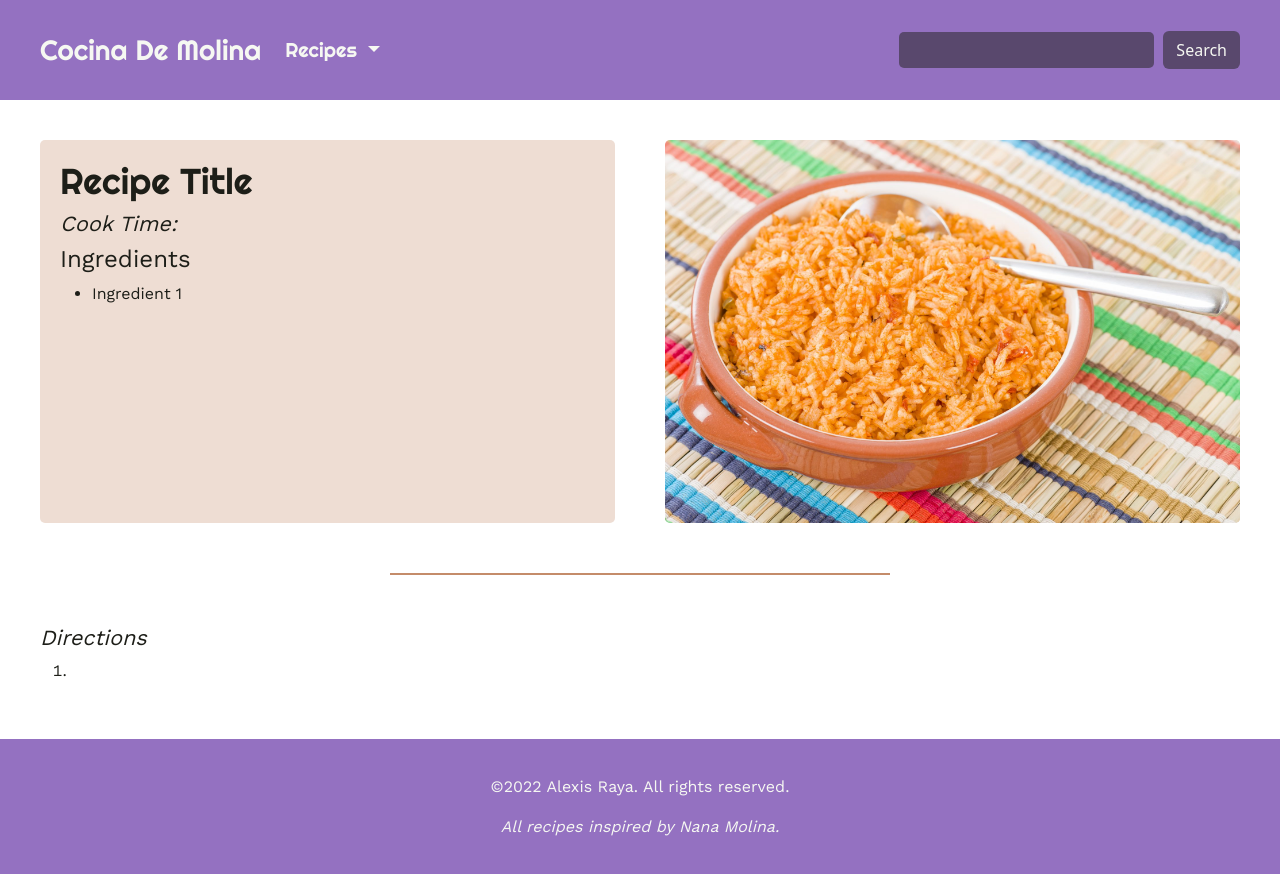
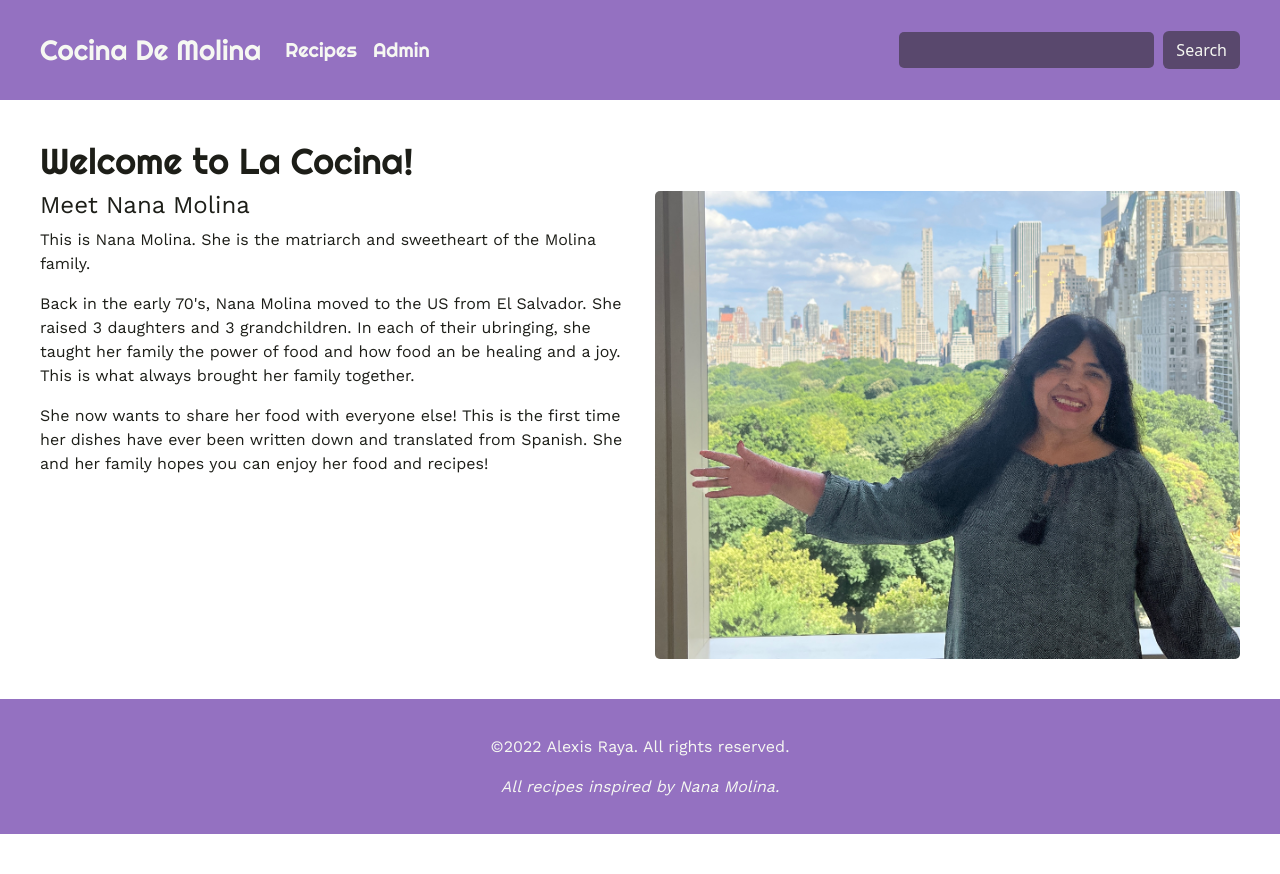
Before and after one commit to alexisraya/IDM232, a PHP site: page /final/ in a window 1280 px wide. After the commit the page ends 834 px from the top, so only its background shows below. Run offline with PHP 8.4, Linux system fonts and the light colour scheme; some libraries are stand-ins or nearby versions.

Commit message:
:construction: recipes update
added all recipes page
added image path

```diff
--- a/public_html/final/_components/navbar.php
+++ b/public_html/final/_components/navbar.php
@@ -1,22 +1,19 @@
 <nav class="navbar navbar-expand-lg py-0 bg-light">
   <div class="container-fluid nav-container">
-    <a class="navbar-brand nav-title" href="#">Cocina De Molina</a>
+    <a class="navbar-brand nav-title" href="<?php echo site_url(); ?>/index.php">Cocina De Molina</a>
     <button class="navbar-toggler ham-menu" type="button" data-bs-toggle="collapse" data-bs-target="#navbarSupportedContent" aria-controls="navbarSupportedContent" aria-expanded="false" aria-label="Toggle navigation">
       <span class="navbar-toggler-icon ham-menu__icon"></span>
     </button>
     <div class="collapse navbar-collapse" id="navbarSupportedContent">
       <ul class="navbar-nav me-auto mb-2 mb-lg-0">
-        <li class="nav-item dropdown">
-          <a class="nav-link dropdown-toggle nav-toggle" href="#" role="button" data-bs-toggle="dropdown" aria-expanded="false">
-            Recipes
-          </a>
-          <ul class="dropdown-menu">
-            <li><a class="dropdown-item" href="#">All Recipes</a></li>
-            <li><a class="dropdown-item" href="#">Desserts</a></li>
-            <li><a class="dropdown-item" href="#">Vegan</a></li>
-          </ul>
+        <li class="nav-item">
+            <a class="nav-link nav-item" aria-current="page" href="<?php echo site_url(); ?>/recipes">Recipes</a>
+        </li>
+        <li class="nav-item">
+            <a class="nav-link nav-item" aria-current="page" href="<?php echo site_url(); ?>/admin/recipes">Admin</a>
         </li>
       </ul>
+
       <form class="d-flex" role="search">
         <input class="form-control me-2 search-input" type="search" placeholder=" " aria-label="Search">
         <button class="btn btn-outline-success search-button" type="submit">Search</button>
--- a/public_html/final/_components/recipe.php
+++ b/public_html/final/_components/recipe.php
@@ -9,6 +9,6 @@
         </ul>
     </div>
     <div class = "recipe_holder__image">
-        <img class = "recipe_holder__image--image" src="./dist/images/recipe-image.jpg" alt="Recipe Image">
+        <img class = "recipe_holder__image--image" src="../dist/images/recipe-image.jpg" alt="Recipe Image">
     </div>
 </div>
--- a/public_html/final/_components/table_recipes.php
+++ b/public_html/final/_components/table_recipes.php
@@ -9,6 +9,8 @@
       <tr>
         <th scope="col" class="py-3.5 pl-4 pr-3 text-left text-sm font-semibold text-gray-900 sm:pl-6">ID</th>
         <th scope="col" class="py-3.5 pl-4 pr-3 text-left text-sm font-semibold text-gray-900 sm:pl-6">Title
+        </th>
+        <th scope="col" class="py-3.5 pl-4 pr-3 text-left text-sm font-semibold text-gray-900 sm:pl-6">Image
         </th>
         <th scope="col" class="px-3 py-3.5 text-left text-sm font-semibold text-gray-900">Description</th>
         <th scope="col" class="px-3 py-3.5 text-left text-sm font-semibold text-gray-900">Cook Time</th>
@@ -31,6 +33,7 @@
             <tr>
               <td class='whitespace-nowrap py-4 pl-4 pr-3 text-sm font-medium text-gray-900 sm:pl-6'>{$recipe['id']}</td>
               <td class='whitespace-nowrap px-3 py-4 text-sm text-gray-500'>{$recipe['recipe_title']}</td>
+              <td class='whitespace-nowrap px-3 py-4 text-sm text-gray-500'>{$recipe['img_path']}</td>
               <td class='whitespace-nowrap px-3 py-4 text-sm text-gray-500'>{$recipe['description']}</td>
               <td class='whitespace-nowrap px-3 py-4 text-sm text-gray-500'>{$cookTimeLabel}</td>
               <td class='whitespace-nowrap px-3 py-4 text-sm text-gray-500'>{$recipe['ingredients']}</td>
--- a/public_html/final/_includes/process-create-recipes.php
+++ b/public_html/final/_includes/process-create-recipes.php
@@ -7,6 +7,7 @@
 
 // Store $_POST data to variables for readability
 $recipe_title_value = sanitize_value($_POST['recipe_title']);
+$img_path_value = sanitize_value($_POST['img_path']);
 $description_value = sanitize_value($_POST['description']);
 $cook_time_value = sanitize_value($_POST['cook_time']);
 $tools_value = sanitize_value($_POST['tools']);
@@ -15,6 +16,7 @@
 
 $result = add_recipe(
     $recipe_title_value,
+    $img_path_value,
     $description_value,
     $cook_time_value,
     $tools_value,
--- a/public_html/final/_includes/process-edit-recipes.php
+++ b/public_html/final/_includes/process-edit-recipes.php
@@ -8,6 +8,7 @@
 // Store $_POST data to variables for readability
 $id_value = sanitize_value($_POST['id']);
 $recipe_title_value = sanitize_value($_POST['recipe_title']);
+$img_path_value = sanitize_value($_POST['img_path']);
 $description_value = sanitize_value($_POST['description']);
 $cook_time_value = sanitize_value($_POST['cook_time']);
 $tools_value = sanitize_value($_POST['tools']);
@@ -15,7 +16,7 @@
 $directions_value = sanitize_value($_POST['directions']);
 
 // Create a SQL statement to insert the data into the database
-$query = "UPDATE recipes SET recipe_title = '{$recipe_title_value}', description = '{$description_value}', cook_time = '{$cook_time_value}', tools = '{$tools_value}', ingredients = '{$ingredients_value}', directions = '{$directions_value}' WHERE id = '{$id_value}'";
+$query = "UPDATE recipes SET recipe_title = '{$recipe_title_value}', img_path = '{$img_path_value}', description = '{$description_value}', cook_time = '{$cook_time_value}', tools = '{$tools_value}', ingredients = '{$ingredients_value}', directions = '{$directions_value}' WHERE id = '{$id_value}'";
 
 // Run the SQL statement
 $result = mysqli_query($db_connection, $query);
--- a/public_html/final/_includes/recipes-functions.php
+++ b/public_html/final/_includes/recipes-functions.php
@@ -20,12 +20,12 @@
  * @param  string $directions - direcetions for the recipe
  * @return object - mysqli_result
  */
-function add_recipe($recipe_title, $description, $cook_time, $tools, $ingredients, $directions)
+function add_recipe($recipe_title, $img_path, $description, $cook_time, $tools, $ingredients, $directions)
 {
     global $db_connection;
     $query = 'INSERT INTO recipes';
-    $query .= ' (recipe_title, description, cook_time, tools, ingredients, directions)';
-    $query .= " VALUES ('$recipe_title', '$description', '$cook_time', '$tools', '$ingredients', '$directions')";
+    $query .= ' (recipe_title, img_path, description, cook_time, tools, ingredients, directions)';
+    $query .= " VALUES ('$recipe_title', '$img_path', '$description', '$cook_time', '$tools', '$ingredients', '$directions')";
 
     // var_dump($query);
     // die();
--- a/public_html/final/admin/recipes/create.php
+++ b/public_html/final/admin/recipes/create.php
@@ -32,6 +32,11 @@
               <div class="block">
                 <label class="form-label" for="">Recipe Title:</label>
                 <input class="border-black border-2" type="text" name="recipe_title">
+              </div>
+
+              <div class="block">
+                <label class="form-label" for="">Image:</label>
+                <input class="border-black border-2" type="text" name="img_path">
               </div>
 
               <div class="block">
--- a/public_html/final/admin/recipes/edit.php
+++ b/public_html/final/admin/recipes/edit.php
@@ -35,6 +35,12 @@
                 <label class="form-label" for="">Recipe Title</label>
                 <input class="border-black border-2" type="text" name="recipe_title"
                   value="<?php echo $recipe['recipe_title']?>">
+              </div>
+
+              <div class="block">
+                <label class="form-label" for="">Image</label>
+                <input class="border-black border-2" type="text" name="img_path"
+                  value="<?php echo $recipe['img_path']?>">
               </div>
 
               <div class="block">
--- a/public_html/final/dist/styles/style.css
+++ b/public_html/final/dist/styles/style.css
@@ -14,129 +14,6 @@
   --heading-color: var(--purple);
   --search-bar-color: var(--dark-purple);
 }
-
-/* html,
-body,
-div,
-span,
-applet,
-object,
-iframe,
-h1,
-h2,
-h3,
-h4,
-h5,
-h6,
-p,
-blockquote,
-pre,
-a,
-abbr,
-acronym,
-address,
-big,
-cite,
-code,
-del,
-dfn,
-em,
-img,
-ins,
-kbd,
-q,
-s,
-samp,
-small,
-strike,
-strong,
-sub,
-sup,
-tt,
-var,
-b,
-u,
-i,
-center,
-dl,
-dt,
-dd,
-ol,
-ul,
-li,
-fieldset,
-form,
-label,
-legend,
-table,
-caption,
-tbody,
-tfoot,
-thead,
-tr,
-th,
-td,
-article,
-aside,
-canvas,
-details,
-embed,
-figure,
-figcaption,
-footer,
-header,
-hgroup,
-menu,
-nav,
-output,
-ruby,
-section,
-summary,
-time,
-mark,
-audio,
-video {
-  border: 0;
-  font-size: 100%;
-  font: inherit;
-  vertical-align: baseline;
-  margin: 0;
-  padding: 0;
-} */
-/* article,
-aside,
-details,
-figcaption,
-figure,
-footer,
-header,
-hgroup,
-menu,
-nav,
-section {
-  display: block;
-}
-body {
-  line-height: 1;
-}
-ol,
-ul {
-  list-style: none;
-}
-blockquote,
-q {
-  quotes: none;
-}
-blockquote:before,
-blockquote:after,
-q:before,
-q:after {
-  content: none;
-}
-table {
-  border-collapse: collapse;
-  border-spacing: 0;
-} */
 
 *{
   box-sizing: border-box;
@@ -305,7 +182,7 @@
   font-size: 1.75rem;
 }
 
-.nav-toggle{
+.nav-item{
   color: var(--white);
   font-family: 'Righteous', monospace, sans-serif;
   font-size: 1.25rem;
@@ -374,6 +251,43 @@
   background-color: var(--dirt-gold);
 }
 
+/* Home Page Styles */
+.welcome_container{
+  column-gap: 30px;
+  display: grid;
+  grid-template-columns: 1fr 1fr;
+  width: 100%;
+}
+
+.welcome_image{
+  border-radius: 5px;
+  object-fit: contain;
+  width: 100%;
+}
+
+/* Recipes Page Styles */
+.recipes-container{
+  column-gap: 20px;
+  display: grid;
+  grid-template-columns: 1fr 1fr 1fr 1fr;
+}
+
+.recipe-card{
+  background-color: var(--white);
+  border: 2px solid;
+  border-color: var(--dark-purple);
+  display: flex;
+  flex-direction: column;
+  padding: 15px;
+}
+
+.recipe-card-img{
+  background-color: var(--tan);
+  width: 100%;
+  height: 200px;
+  object-fit: cover;
+}
+
 @media (max-width: 1098px){
   .recipe_holder{
     display: flex;
--- a/public_html/final/index.php
+++ b/public_html/final/index.php
@@ -2,12 +2,29 @@
 include_once __DIR__ . '/app.php';
 $page_title = 'Home';
 include_once __DIR__ . '/_components/header.php';
+include_once __DIR__ . '/_components/navbar.php';
 ?>
 
-<?php
-include_once __DIR__ . '/_components/navbar.php';
-include_once  __DIR__ . '/recipe/index.php';
-?>
+<div class = "main">
+    <h1>Welcome to La Cocina!</h1>
+    <div class = "welcome_container">
+        <div class = "welcome_text-container">
+            <h2>Meet Nana Molina</h2>
+            <p class = "welcome_text">
+                This is Nana Molina. She is the matriarch and sweetheart of the Molina family.
+            </p>
+            <p class = "welcome_text">
+                Back in the early 70's, Nana Molina moved to the US from El Salvador. She raised 3 daughters and 3 grandchildren. In each of their ubringing, she taught her family the power of food and how food an be healing and a joy. This is what always brought her family together.
+            </p>
+            <p class = "welcome_text">
+                She now wants to share her food with everyone else! This is the first time her dishes have ever been written down and translated from Spanish. She and her family hopes you can enjoy her food and recipes!
+            </p>
+        </div>
+        <div class = "welcome_image-contatiner">
+            <img class = "welcome_image" src="dist/images/nana_photo.jpg" alt="Nana Molina">
+        </div>
+    </div>
+</div>
 
 <?php include_once __DIR__ . '/_components/footer.php';
 ?>
```
Also changed, not shown: public_html/final/_components/recipe-cards.php (added, +24 -0 lines), public_html/final/recipes/index.php (added, +15 -0 lines), public_html/final/dist/images/nana_photo.JPG (added), public_html/final/dist/images/recipes/steak-medallions.jpg (added), 6 other files.
